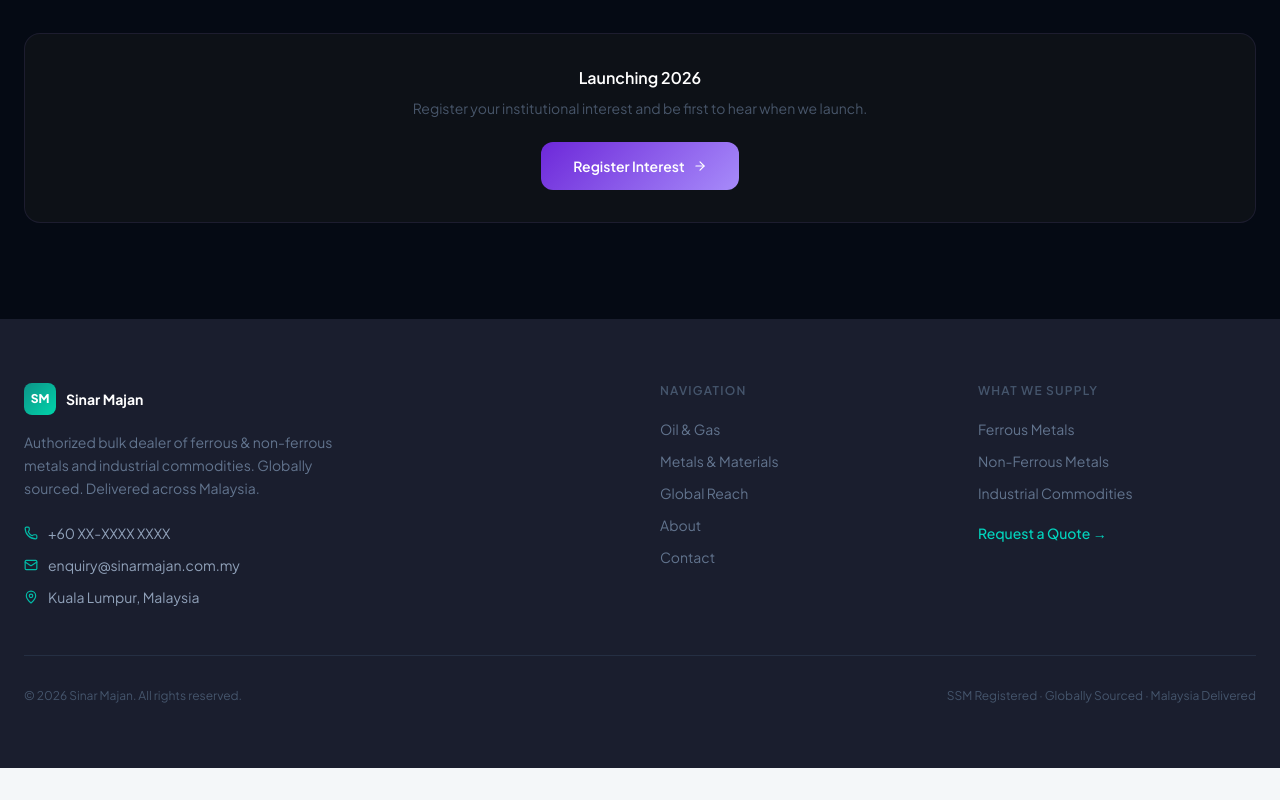
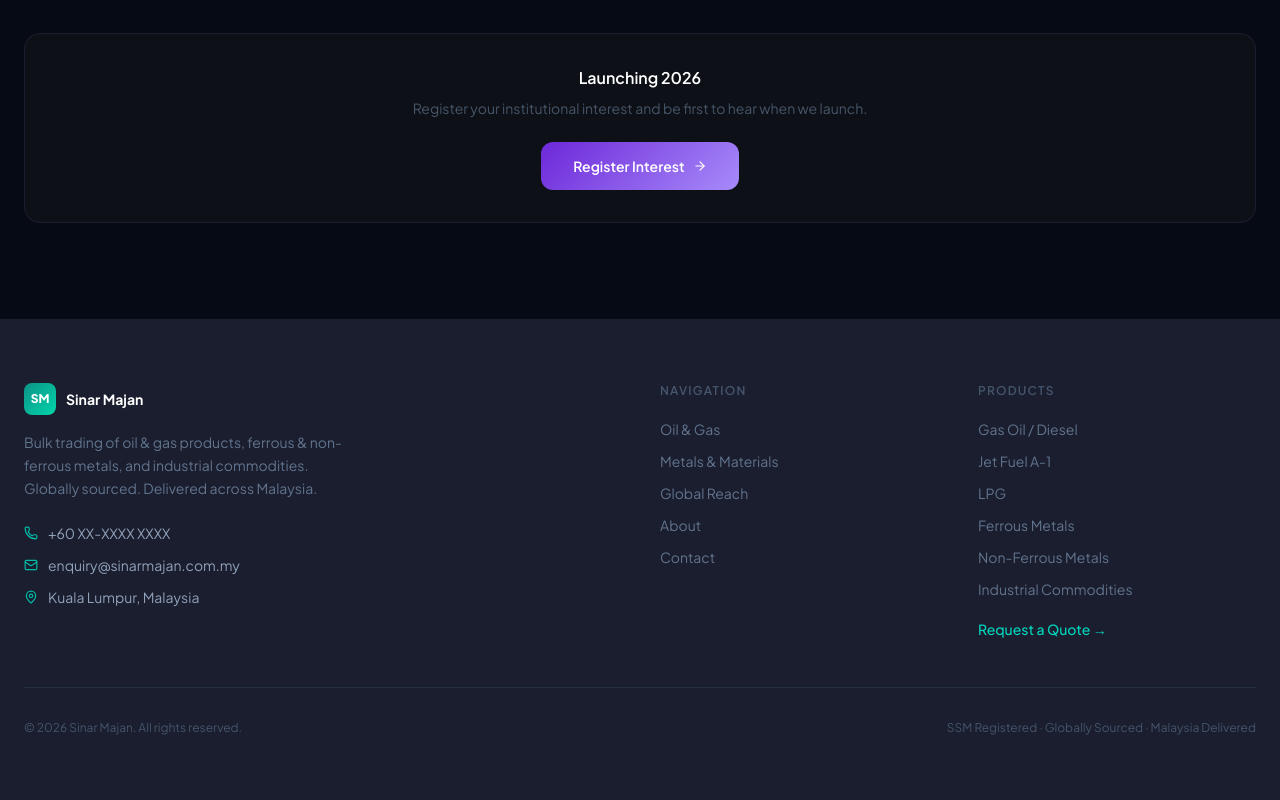
Before and after one commit to JosephSern99/Sinar-Majan-Web, a React (Vite) app: page /hedge-fund in a window 1280 px wide. Shown: the part 1365-2165 px from the top of the page. Before the commit the page ends 2133 px from the top, so only its background shows below. Built offline with nearby package versions, Linux system fonts and the light colour scheme; a web font is replaced by a local one.

Commit message:
fix: correct diesel and jet fuel photos, fix footer nav with dropdown links

```diff
--- a/src/components/layout/Footer.tsx
+++ b/src/components/layout/Footer.tsx
@@ -1,20 +1,17 @@
 import { Link } from 'react-router-dom'
 import { NAV_LINKS } from '../../data/content'
 import { Mail, Phone, MapPin } from 'lucide-react'
+
+const font = { fontFamily: "'Plus Jakarta Sans', system-ui, sans-serif" }
 
 export default function Footer() {
   const year = new Date().getFullYear()
 
   return (
-    <footer
-      style={{
-        background: '#1a1e2e',
-        fontFamily: "'Plus Jakarta Sans', system-ui, sans-serif",
-      }}
-      className="text-slate-400 py-16 px-6"
-    >
+    <footer style={{ background: '#1a1e2e', ...font }} className="text-slate-400 py-16 px-6">
       <div className="max-w-7xl mx-auto">
         <div className="grid md:grid-cols-4 gap-10 pb-12 border-b border-slate-700/50">
+
           {/* Brand */}
           <div className="md:col-span-2">
             <div className="flex items-center gap-2.5 mb-4">
@@ -27,8 +24,8 @@ export default function Footer() {
               <span className="text-white font-bold text-sm">Sinar Majan</span>
             </div>
             <p className="text-sm text-slate-500 leading-relaxed max-w-xs mb-6">
-              Authorized bulk dealer of ferrous & non-ferrous metals and industrial
-              commodities. Globally sourced. Delivered across Malaysia.
+              Bulk trading of oil & gas products, ferrous & non-ferrous metals,
+              and industrial commodities. Globally sourced. Delivered across Malaysia.
             </p>
             <div className="flex flex-col gap-3 text-sm">
               {[
@@ -44,29 +41,41 @@ export default function Footer() {
             </div>
           </div>
 
-          {/* Navigation */}
+          {/* Navigation — handles both plain links and dropdown parents */}
           <div>
             <div className="text-xs tracking-widest uppercase text-slate-600 font-semibold mb-5">Navigation</div>
             <nav className="flex flex-col gap-3">
-              {NAV_LINKS.map((link) => (
-                <Link
-                  key={link.href}
-                  to={link.href}
-                  className="text-sm text-slate-500 hover:text-white transition-colors"
-                >
-                  {link.label}
-                </Link>
-              ))}
+              {NAV_LINKS.map((link) => {
+                const href = link.href ?? link.children?.[0]?.href ?? '/'
+                return (
+                  <Link
+                    key={link.label}
+                    to={href}
+                    className="text-sm text-slate-500 hover:text-white transition-colors"
+                  >
+                    {link.label}
+                  </Link>
+                )
+              })}
             </nav>
           </div>
 
-          {/* Supply */}
+          {/* Quick links */}
           <div>
-            <div className="text-xs tracking-widest uppercase text-slate-600 font-semibold mb-5">What We Supply</div>
-            <div className="flex flex-col gap-3 text-sm text-slate-500">
-              <span>Ferrous Metals</span>
-              <span>Non-Ferrous Metals</span>
-              <span>Industrial Commodities</span>
+            <div className="text-xs tracking-widest uppercase text-slate-600 font-semibold mb-5">Products</div>
+            <div className="flex flex-col gap-3 text-sm">
+              {[
+                { label: 'Gas Oil / Diesel', href: '/oil-and-gas#diesel' },
+                { label: 'Jet Fuel A-1', href: '/oil-and-gas#jetfuel' },
+                { label: 'LPG', href: '/oil-and-gas#lpg' },
+                { label: 'Ferrous Metals', href: '/what-we-supply#ferrous' },
+                { label: 'Non-Ferrous Metals', href: '/what-we-supply#non-ferrous' },
+                { label: 'Industrial Commodities', href: '/what-we-supply#industrial' },
+              ].map(({ label, href }) => (
+                <Link key={label} to={href} className="text-slate-500 hover:text-white transition-colors">
+                  {label}
+                </Link>
+              ))}
               <Link to="/contact" className="mt-2 text-teal-400 hover:text-teal-300 transition-colors font-medium">
                 Request a Quote →
               </Link>
--- a/src/pages/OilAndGas.tsx
+++ b/src/pages/OilAndGas.tsx
@@ -9,8 +9,8 @@ const serif = { fontFamily: "'Playfair Display', Georgia, serif" }
 // Unsplash photo IDs — dark overlay ensures readability if any fail to load
 const PHOTOS = {
   hero:    'https://images.unsplash.com/photo-1578662996442-48f60103fc96?auto=format&fit=crop&w=1920&q=80',
-  diesel:  'https://images.unsplash.com/photo-1558618666-fcd25c85cd64?auto=format&fit=crop&w=900&q=80',
-  jetfuel: 'https://images.unsplash.com/photo-1436891620584-47fd0e565afb?auto=format&fit=crop&w=900&q=80',
+  diesel:  'https://images.unsplash.com/photo-1718220592377-aa2226e0d45d?auto=format&fit=crop&w=900&q=80',
+  jetfuel: 'https://images.unsplash.com/photo-1541612529637-7f8d12b21635?auto=format&fit=crop&w=900&q=80',
   lpg:     'https://images.unsplash.com/photo-1513828583688-c52646db42da?auto=format&fit=crop&w=900&q=80',
 }
 
```
